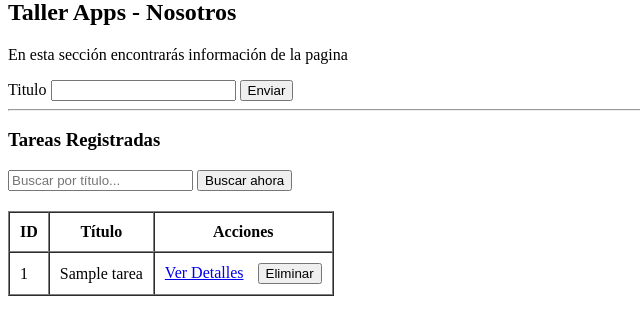
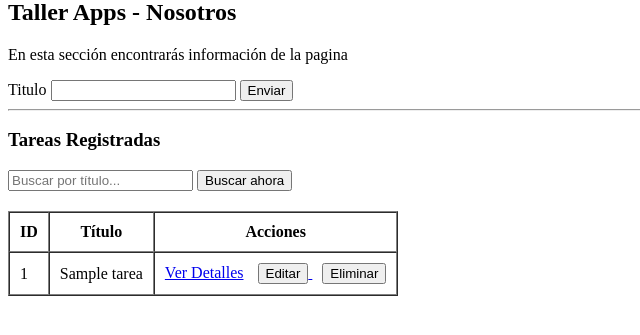
Before and after one commit to waldyounity/Actividad-4---Grupo-4, a Flask app: page /nosotros in a window 1280 px wide. Shown: the part 155-490 px from the top of the page, without its empty margins (0-640 px from the left). Run offline with Flask 3, Linux system fonts and the light colour scheme; tables that the repository leaves empty hold one stand-in row (values such as "Sample post").

Commit message:
Implementando la función de editar tareas

```diff
--- a/routes.py
+++ b/routes.py
@@ -1,5 +1,5 @@
 #IMPORTAMOS RENDER TEMPLATE
-from flask import render_template, redirect, url_for  # ← AÑADIDO redirect y url_for
+from flask import render_template, redirect, url_for, request  # ← AÑADIDO redirect y url_for
 
 #IMPORTANDO LA APLICACION
 from app import app, db
@@ -66,3 +66,20 @@ def eliminar(id):
 def buscar(titulo):
     tareas = Tarea.query.filter(Tarea.titulo.contains(titulo)).all()
     return render_template('nosotros.html', tareas=tareas)
+
+@app.route('/editar/<int:id>', methods=['GET', 'POST'])
+def editar(id):
+    tarea_a_editar = Tarea.query.get_or_404(id)
+    formulario = formularios.FormAgregarTareas()
+
+    if formulario.validate_on_submit():
+        tarea_a_editar.titulo = formulario.titulo.data
+        db.session.commit()
+        return redirect(url_for('nosotros'))
+
+    if request.method == 'GET':
+        formulario.titulo.data = tarea_a_editar.titulo
+
+    tareas = Tarea.query.all()
+    # Enviamos "tarea_editar" para que el HTML active la condición
+    return render_template('nosotros.html', form=formulario, tareas=tareas, tarea_editar=tarea_a_editar)
--- a/templates/nosotros.html
+++ b/templates/nosotros.html
@@ -6,11 +6,20 @@
 <p>En esta sección encontrarás información de la pagina</p>
 
 <!-- PARA ENVIAR EL TOKEN DEL FORMULARIO -->
-<form action="/nosotros" method="post">
+{% if tarea_editar %}
+    <form action="{{ url_for('editar', id=tarea_editar.id) }}" method="post">
+{% else %}
+    <form action="{{ url_for('nosotros') }}" method="post">
+{% endif %}
     {{ form.csrf_token() }}
     {{ form.titulo.label }}
     {{ form.titulo }}
-    {{ form.enviar }}
+
+    {% if tarea_editar %}
+        <input type="submit" value="Actualizar Tarea">
+    {% else %}
+        {{ form.enviar }}
+    {% endif %}
 </form>
 
 <!-- LISTA DE TAREAS EN TABLA (como pide Waldy) -->
@@ -43,6 +52,10 @@
                 <td>
                     <a href="{{ url_for('mostrar_tarea', id=tarea.id) }}">Ver Detalles</a>
 
+                    <a href="{{ url_for('editar', id=tarea.id) }}" style="margin-left: 10px;">
+                        <button type="button">Editar</button>
+                    </a>
+
                     <form action="{{ url_for('eliminar', id=tarea.id) }}" method="POST" style="display:inline-block; margin-left: 10px;">
                     <button type="submit" onclick="return confirm('¿Estás seguro de que deseas eliminar esta tarea?');">Eliminar</button>
                 </form>
```
